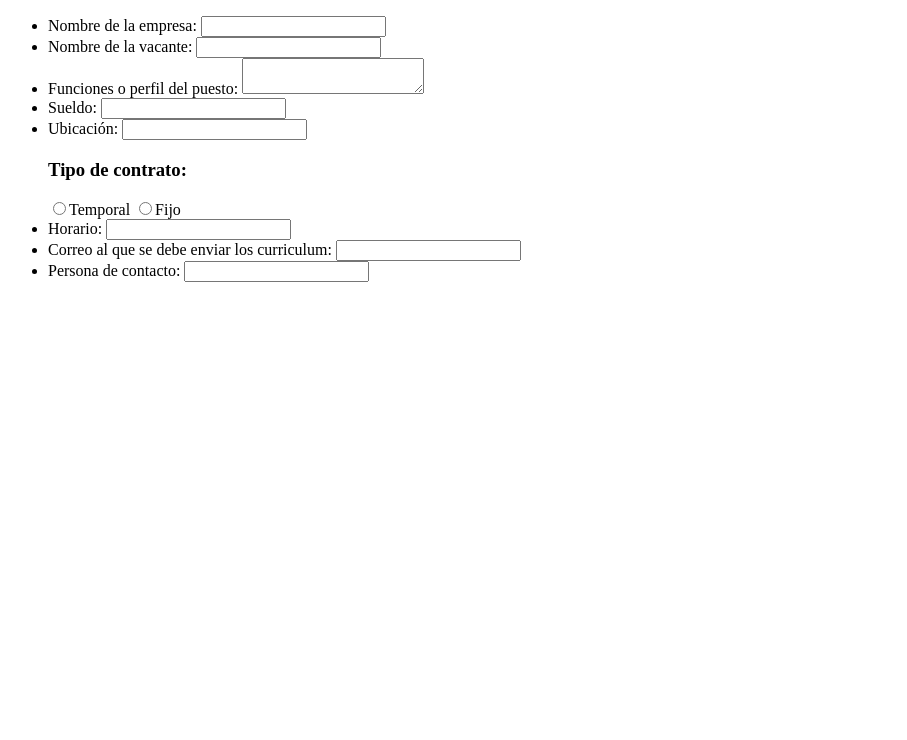
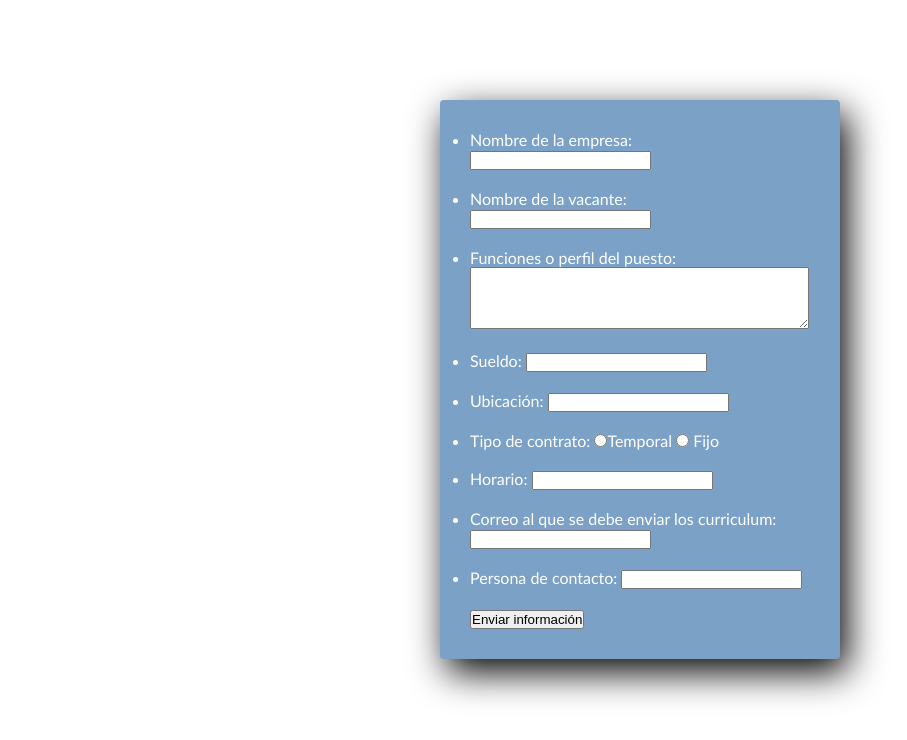
Before and after one commit to alexa111119/practica_equipo2, a PHP site: page /formularioVANC.php in a window 1280 px wide. Shown: the top 740 px of the page, without its empty margins (0-907 px from the left). Run offline with PHP 8.4, Linux system fonts and the light colour scheme.

Commit message:
Cambios en el formularioVanc.css

```diff
--- a/css/formularioVANC.css
+++ b/css/formularioVANC.css
@@ -0,0 +1,61 @@
+* {
+    margin: 0;
+    padding: 0;
+    box-sizing: border-box;
+  }
+
+  .form-register {
+    width: 400px;
+    background: #7ba1c7;
+    padding: 30px;
+    margin: auto;
+    margin-top: 100px;
+    border-radius: 4px;
+    font-family: 'calibri';
+    color: white;
+    box-shadow: 7px 13px 37px #000;
+  }
+
+  .form-register h4 {
+    font-size: 22px;
+    margin-bottom: 20px;
+  }
+
+  .controls {
+    width: 100%;
+    background: #24303c;
+    padding: 10px;
+    border-radius: 4px;
+    margin-bottom: 16px;
+    border: 1px solid #1f53c5;
+    font-family: 'calibri';
+    font-size: 18px;
+    color: white;
+  }
+
+  .form-register p {
+    height: 40px;
+    text-align: center;
+    font-size: 18px;
+    line-height: 40px;
+  }
+
+  .form-register a {
+    color: white;
+    text-decoration: none;
+  }
+
+  .form-register a:hover {
+    color: white;
+    text-decoration: underline;
+  }
+
+  .form-register .button {
+    width: 100%;
+    background: #1f53c5;
+    border: none;
+    padding: 12px;
+    color: white;
+    margin: 16px 0;
+    font-size: 16px;
+  }
--- a/formularioVANC.php
+++ b/formularioVANC.php
@@ -4,63 +4,67 @@
     <meta charset="UTF-8">
     <meta http-equiv="X-UA-Compatible" content="IE=edge">
     <meta name="viewport" content="width=device-width, initial-scale=1.0">
-    <title>Document</title>
+    <title>Formulario de vacantes</title>
     <link rel="stylesheet" type="text/css" href="css/formularioVANC.css">
 </head>
+
 <body>
+
+<section class="form-register">
 
 <form action=" " method="post">
  <ul>
   <li>
     <label>Nombre de la empresa:</label>
     <input type="text" id="name" name="nombre_empresa">
-  </li>
+  </li> <br>
 
 
   <li>
     <label>Nombre de la vacante:</label>
     <input type="text" id="name" name="vacante_nombre">
-  </li>
+  </li> <br>
 
   <li>
-    <label>Funciones o perfil del puesto:</label>
-    <textarea id="h" name="perfil_puesto"></textarea>
-
-  </li>
+    Funciones o perfil del puesto: <br>
+    <textarea  COLS="40" ROWS="4" id="h" name="perfil_puesto"></textarea>
+  </li> <br>
 
   <li>
     <label>Sueldo:</label>
     <input type="text" id="name" name="sueldo">
-  </li>
+  </li> <br>
 
   <li>
     <label>Ubicación:</label>
     <input type="text" id="mail" name="ubicacion">
-  </li>
+  </li> <br>
 
-  <h3> Tipo de contrato: </h3>
+  <li>
+  Tipo de contrato:
   <INPUT TYPE="radio" VALUE="tipo_contrato">Temporal
-
-<INPUT TYPE="radio" NAME="tipo_contrato">Fijo
+<INPUT TYPE="radio" NAME="tipo_contrato"> Fijo
+</li> <br>
 
   <li>
     <label>Horario:</label>
     <input type="text" id="name" name="horario">
-  </li>
+  </li> <br>
 
   <li>
     <label>Correo al que se debe enviar los curriculum:</label>
     <input type="email" id="mail" name="correo">
-  </li>
+  </li> <br>
 
   <li>
     <label> Persona de contacto:</label>
     <input type="text"  name="contacto">
-  </li>
+  </li> <br>
+ </ul>
 
-
- </ul>
+ <INPUT TYPE="button" NAME="actualizar" VALUE="Enviar información">
 </form>
+</section>
 
 </body>
 </html>
```
